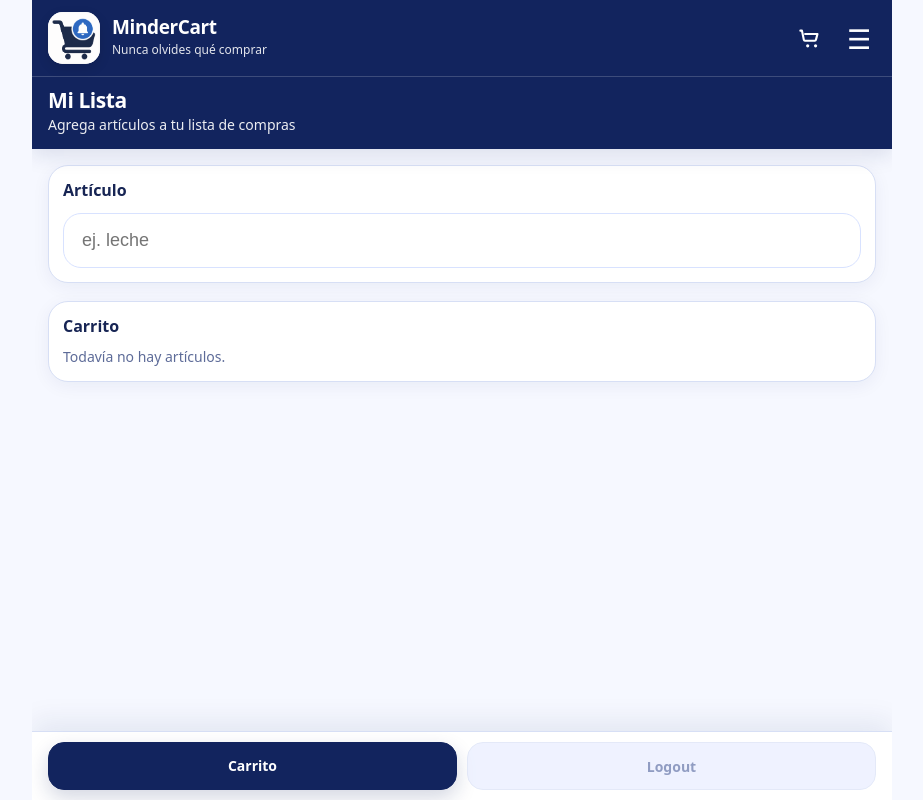
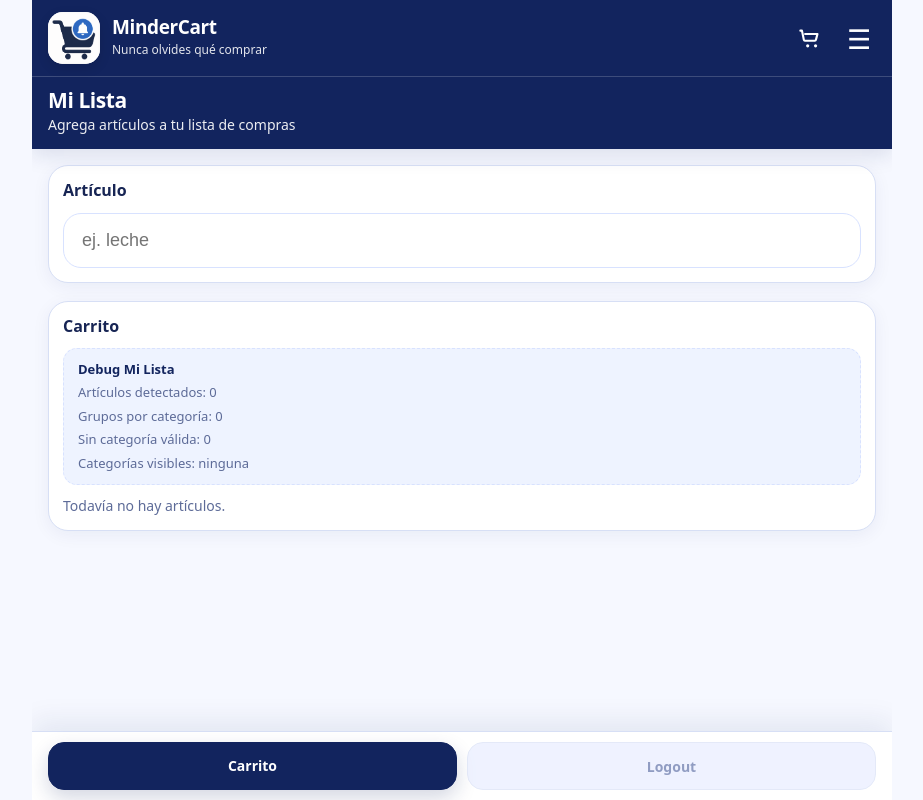
Before and after one commit to EnriqueGSMC/mindercart-web, a Next.js app: page / in a window 1280 px wide. Shown: the whole page, without its empty margins (178-1101 px from the left). Built offline with nearby package versions, Linux system fonts and the light colour scheme.

Commit message:
Add my list category debug panel

```diff
--- a/src/app/page.tsx
+++ b/src/app/page.tsx
@@ -102,18 +102,11 @@ function normalizeCategory(value: string | null | undefined) {
   return ORDERED_CATEGORIES.includes(trimmed) ? trimmed : FALLBACK_CATEGORY;
 }
 
-function normalizeItemName(value: string | null | undefined) {
-  return String(value ?? "").trim().toLocaleLowerCase("es");
-}
-
-function groupItemsByCategory<T extends { name: string; category?: string | null }>(
-  items: T[],
-  resolveCategory?: (item: T) => string
-) {
+function groupItemsByCategory<T extends { name: string; category?: string | null }>(items: T[]) {
   const grouped = new Map<string, T[]>();
 
   for (const item of items) {
-    const category = resolveCategory ? resolveCategory(item) : normalizeCategory(item.category);
+    const category = normalizeCategory(item.category);
     const bucket = grouped.get(category);
     if (bucket) {
       bucket.push(item);
@@ -212,39 +205,24 @@ export default function NeedsPage() {
     };
   }, [customStores, settings.preferredStore]);
 
-  const categoryByName = React.useMemo(() => {
-    const state = readState();
-    const lookup = new Map<string, string>();
+  const groupedActiveShoppingListItems = React.useMemo(
+    () => groupItemsByCategory(activeShoppingListItems),
+    [activeShoppingListItems]
+  );
 
-    const register = (name: string | null | undefined, category: string | null | undefined) => {
-      const normalizedName = normalizeItemName(name);
-      if (!normalizedName) return;
+  const myListDebugCategories = React.useMemo(
+    () => groupedActiveShoppingListItems.map((section) => section.category),
+    [groupedActiveShoppingListItems]
+  );
 
-      const normalizedCategory = normalizeCategory(category);
-      if (normalizedCategory === FALLBACK_CATEGORY && lookup.has(normalizedName)) return;
+  const myListDebugItemsWithoutCategory = React.useMemo(
+    () =>
+      activeShoppingListItems.filter(
+        (item) => !String(item.category ?? "").trim() || !ORDERED_CATEGORIES.includes(String(item.category ?? "").trim())
+      ).length,
+    [activeShoppingListItems]
+  );
 
-      lookup.set(normalizedName, normalizedCategory);
-    };
-
-    state.itemsMaster.forEach((item) => register(item.name, item.category));
-    state.generalListItems.forEach((item) => register(item.name, item.category));
-    state.activeShoppingListItems.forEach((item) => register(item.name, item.category));
-
-    return lookup;
-  }, [activeShoppingListItems]);
-
-  const groupedActiveShoppingListItems = React.useMemo(
-    () =>
-      groupItemsByCategory(activeShoppingListItems, (item) => {
-        const directCategory = normalizeCategory(item.category);
-        if (directCategory !== FALLBACK_CATEGORY || String(item.category ?? "").trim()) {
-          return directCategory;
-        }
-
-        return categoryByName.get(normalizeItemName(item.name)) ?? FALLBACK_CATEGORY;
-      }),
-    [activeShoppingListItems, categoryByName]
-  );
 
   function resetInput() {
     setName("");
@@ -428,6 +406,32 @@ export default function NeedsPage() {
       <section style={{ ...cardStyle(), padding: 14 }}>
         <div style={{ fontSize: s(16), fontWeight: 800, marginBottom: 10 }}>{t(lang, "cartSection")}</div>
 
+        <div
+          style={{
+            marginBottom: 12,
+            padding: "12px 14px",
+            borderRadius: 14,
+            border: `1px dashed ${MC_NAVY_LINE}`,
+            background: MC_NAVY_SOFT,
+            display: "grid",
+            gap: 6,
+          }}
+        >
+          <div style={{ fontSize: s(13), fontWeight: 900, color: MC_NAVY }}>Debug Mi Lista</div>
+          <div style={{ fontSize: s(13), color: MC_NAVY_MUTED }}>
+            Artículos detectados: {activeShoppingListItems.length}
+          </div>
+          <div style={{ fontSize: s(13), color: MC_NAVY_MUTED }}>
+            Grupos por categoría: {groupedActiveShoppingListItems.length}
+          </div>
+          <div style={{ fontSize: s(13), color: MC_NAVY_MUTED }}>
+            Sin categoría válida: {myListDebugItemsWithoutCategory}
+          </div>
+          <div style={{ fontSize: s(13), color: MC_NAVY_MUTED }}>
+            Categorías visibles: {myListDebugCategories.length > 0 ? myListDebugCategories.join(" • ") : "ninguna"}
+          </div>
+        </div>
+
         {groupedActiveShoppingListItems.length === 0 ? (
           <div style={{ fontSize: s(14), color: MC_NAVY_MUTED }}>{t(lang, "noItemsYet")}</div>
         ) : (
@@ -441,10 +445,6 @@ export default function NeedsPage() {
                     letterSpacing: "0.02em",
                     textTransform: "uppercase",
                     color: MC_NAVY,
-                    background: MC_NAVY_SOFT,
-                    border: `1px solid ${MC_NAVY_LINE}`,
-                    borderRadius: 12,
-                    padding: "8px 10px",
                   }}
                 >
                   {section.category}
```
